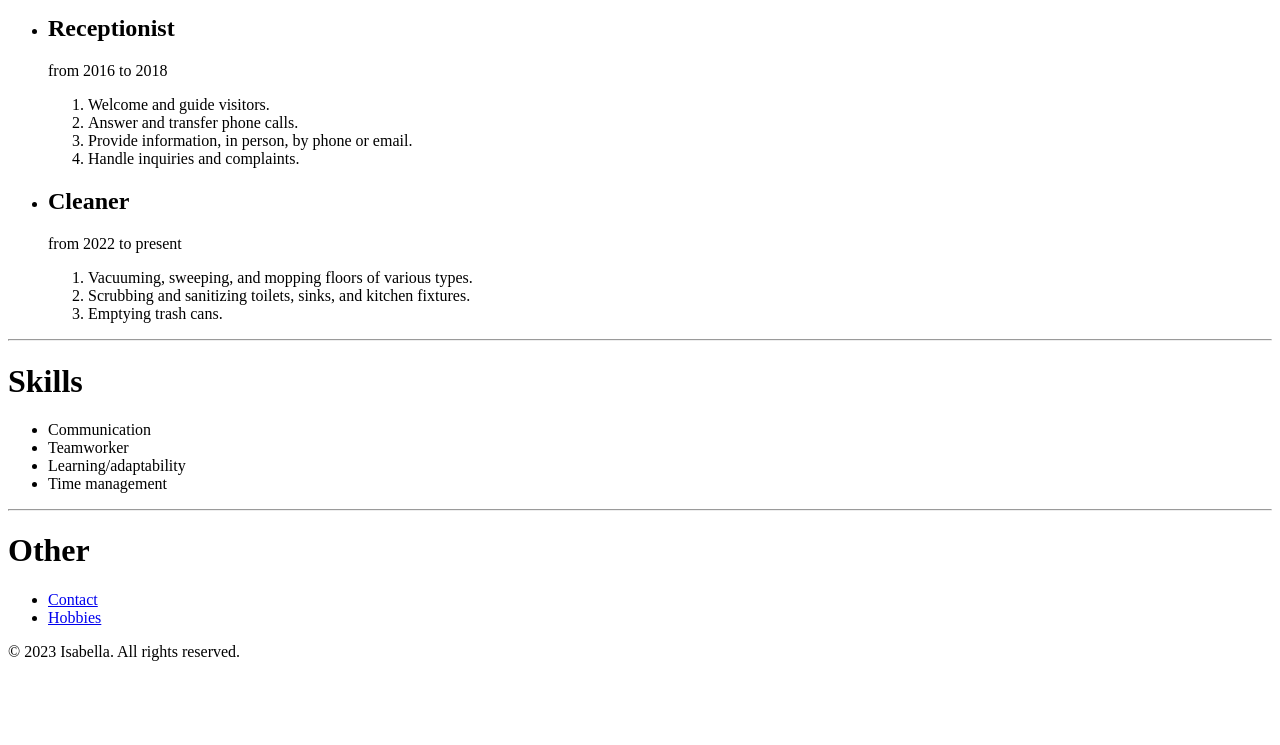
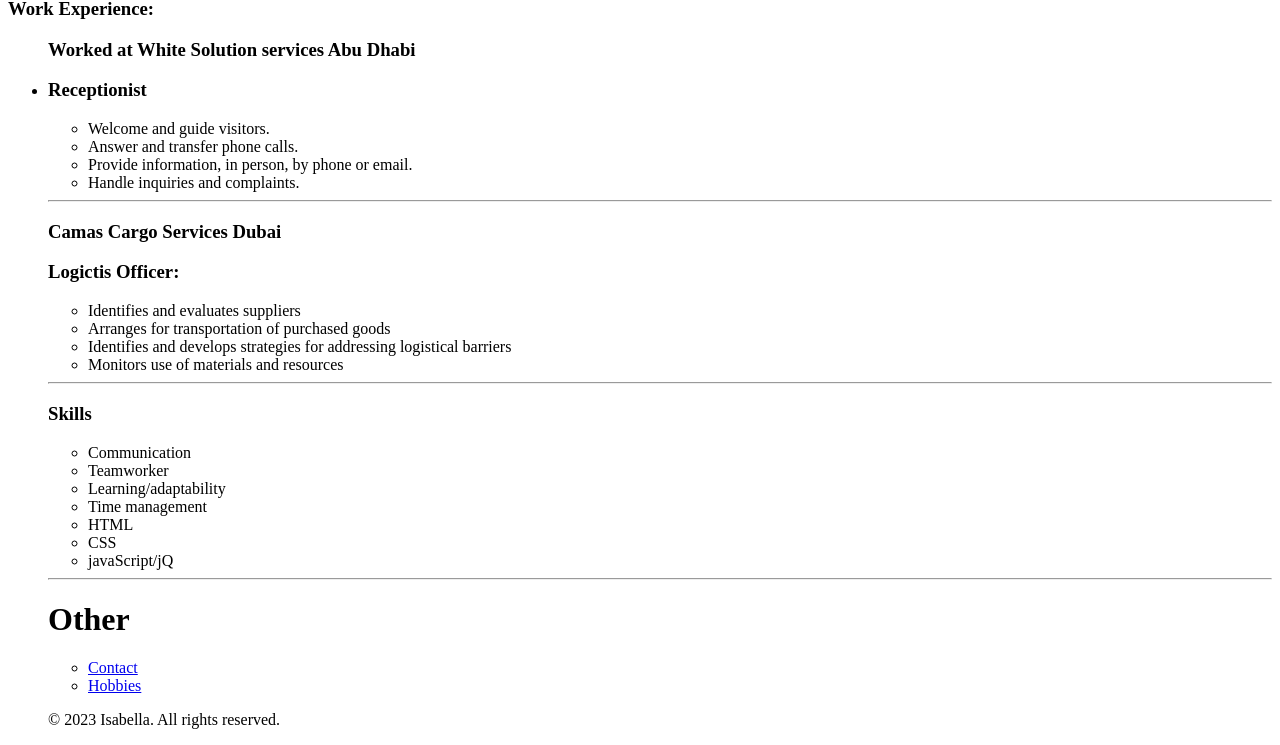
Before and after one commit to bellabell1/project1, a plain HTML site: page index.html in a window 1280 px wide. Shown: the part 513-1258 px from the top of the page. Before the commit the page ends 1190 px from the top, so only its background shows below. Drawn offline with Linux system fonts and the light colour scheme.

Commit message:
Update index.html

```diff
--- a/index.html
+++ b/index.html
@@ -19,43 +19,46 @@
     of your reputed firm.</p>
    <hr />
 
-   <h1>Education</h1>
+   <h3>Education Background:</h3>
    <ul>
+       <li>Certified International Logistic and Supply Chain Professional</li>
+       <li>Certified computer science</li>
+       <li>High School Degree</li>
     <li>GCE Ordinary Level</li>
    </ul>
    <hr />
-
-   <h1>Work Experience</h1>
+<hr />
+   <h3>Work Experience:</h3>
    <ul>
-    <li>
-        <h2>Receptionist</h2>
-    </li>
-    <p>from 2016 to 2018</p>
-    <ol>
+       <h3>Worked at White Solution services Abu Dhabi</h3>
+       <li><h3>Receptionist</h3></li>
+    <ul>
         <li>Welcome and guide visitors.</li>
         <li>Answer and transfer phone calls.</li>
         <li>Provide information, in person, by phone or email.</li>
         <li>Handle inquiries and complaints.</li>
-    </ol>
-    <li>
-        <h2>Cleaner</h2>
-    </li>
-    <p>from 2022 to present</p>
-    <ol>
-        <li>Vacuuming, sweeping, and mopping floors of various types.</li>
-        <li>Scrubbing and sanitizing toilets, sinks, and kitchen fixtures.</li>
-        <li>Emptying trash cans.</li>
-    </ol>
-   </ul>
+    </ul>
+       <hr />
+       <h3>Camas Cargo Services Dubai</h3>
+    <h3>Logictis Officer:</h3>
+    <ul>
+        <li>Identifies and evaluates suppliers</li>
+        <li>Arranges for transportation of purchased goods</li>
+        <li>Identifies and develops strategies for addressing logistical barriers</li>
+        <li>Monitors use of materials and resources</li>
+    </ul>
    <hr />
 
 
-   <h1>Skills</h1>
+   <h3>Skills</h3>
    <ul>
     <li>Communication</li>
     <li>Teamworker</li>
     <li>Learning/adaptability</li>
     <li>Time management</li>
+       <li>HTML</li>
+       <li>CSS</li>
+       <li>javaScript/jQ</li>
    </ul>
    <hr />
    <h1>Other</h1>
```
